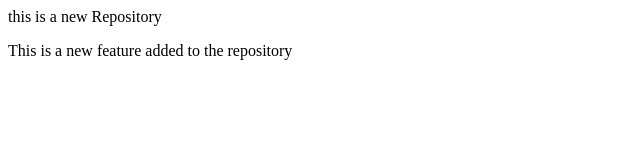
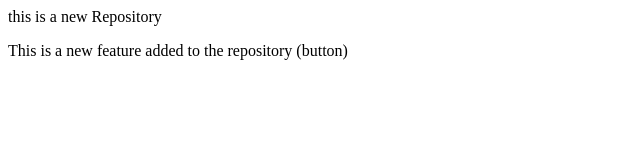
Before and after one commit to sanjaycode-171/localrepo, a plain HTML site: page index.html in a window 1280 px wide. Shown: the full height of the page, 0-640 px from the left. Drawn offline with Linux system fonts and the light colour scheme.

```diff
--- a/index.html
+++ b/index.html
@@ -1,2 +1,2 @@
 <p>this is a new Repository</p>
-<p>This is a new feature added to the repository</p>
+<p>This is a new feature added to the repository (button)</p>
```
